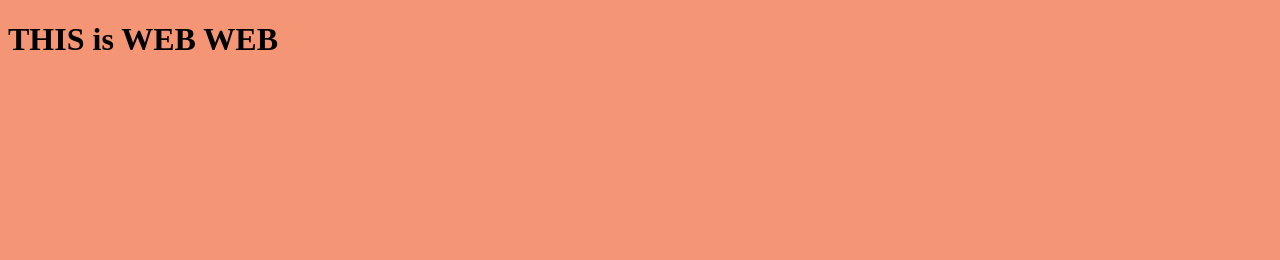
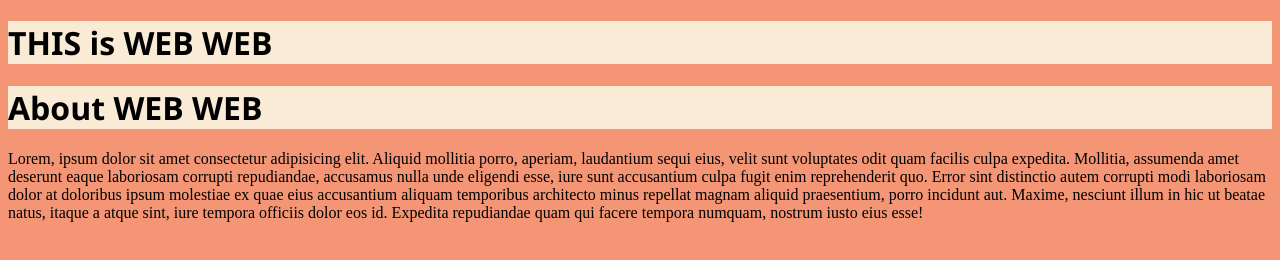
Before and after one commit to DaniyarDol/GitGit, a plain HTML site: page index.html in a window 1280 px wide. Drawn offline with Linux system fonts and the light colour scheme.

Commit message:
added about webweb content and changed h1 background color and font family

```diff
--- a/index.html
+++ b/index.html
@@ -10,6 +10,15 @@
 </head>
 <h1>THIS is WEB WEB</h1>
 
+<h1>About WEB WEB</h1>
+<p>Lorem, ipsum dolor sit amet consectetur adipisicing elit. Aliquid mollitia porro, aperiam, laudantium sequi eius,
+    velit sunt voluptates odit quam facilis culpa expedita. Mollitia, assumenda amet deserunt eaque laboriosam corrupti
+    repudiandae, accusamus nulla unde eligendi esse, iure sunt accusantium culpa fugit enim reprehenderit quo. Error
+    sint distinctio autem corrupti modi laboriosam dolor at doloribus ipsum molestiae ex quae eius accusantium aliquam
+    temporibus architecto minus repellat magnam aliquid praesentium, porro incidunt aut. Maxime, nesciunt illum in hic
+    ut beatae natus, itaque a atque sint, iure tempora officiis dolor eos id. Expedita repudiandae quam qui facere
+    tempora numquam, nostrum iusto eius esse!</p>
+
 <body>
 
 </body>
--- a/style.css
+++ b/style.css
@@ -1,3 +1,7 @@
 body {
   background-color: rgb(244, 150, 117);
 }
+h1 {
+  background-color: antiquewhite;
+  font-family: 'Segoe UI', Tahoma, Geneva, Verdana, sans-serif;
+}
```
